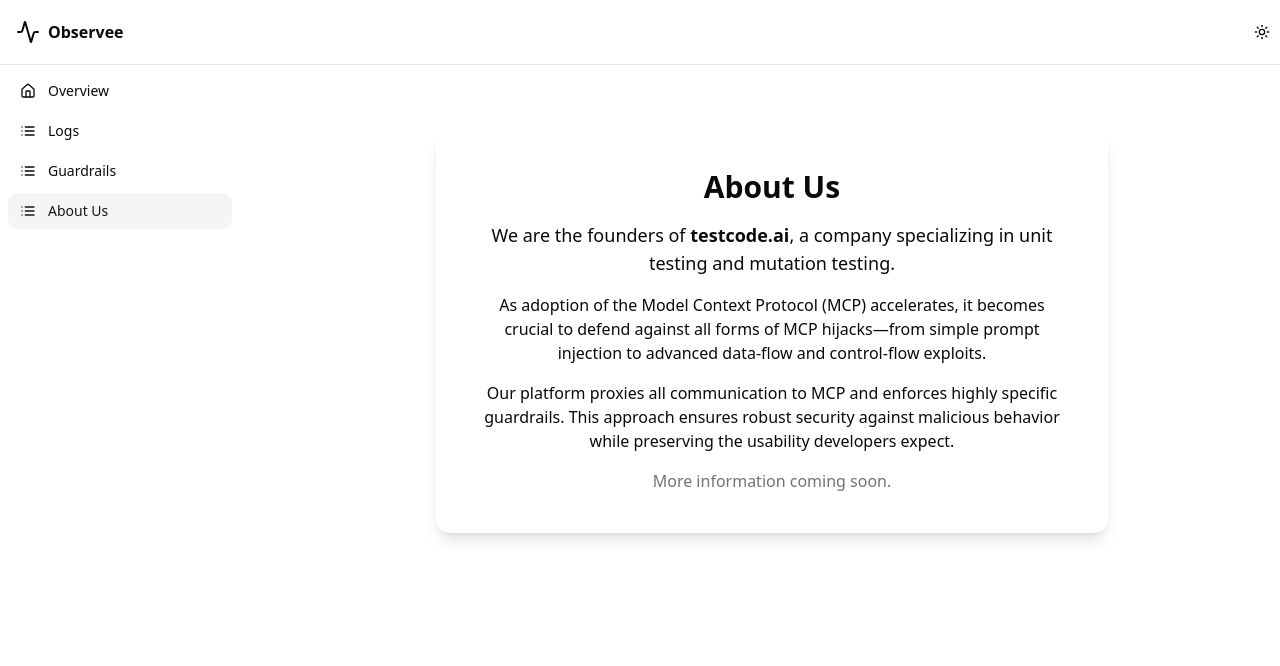
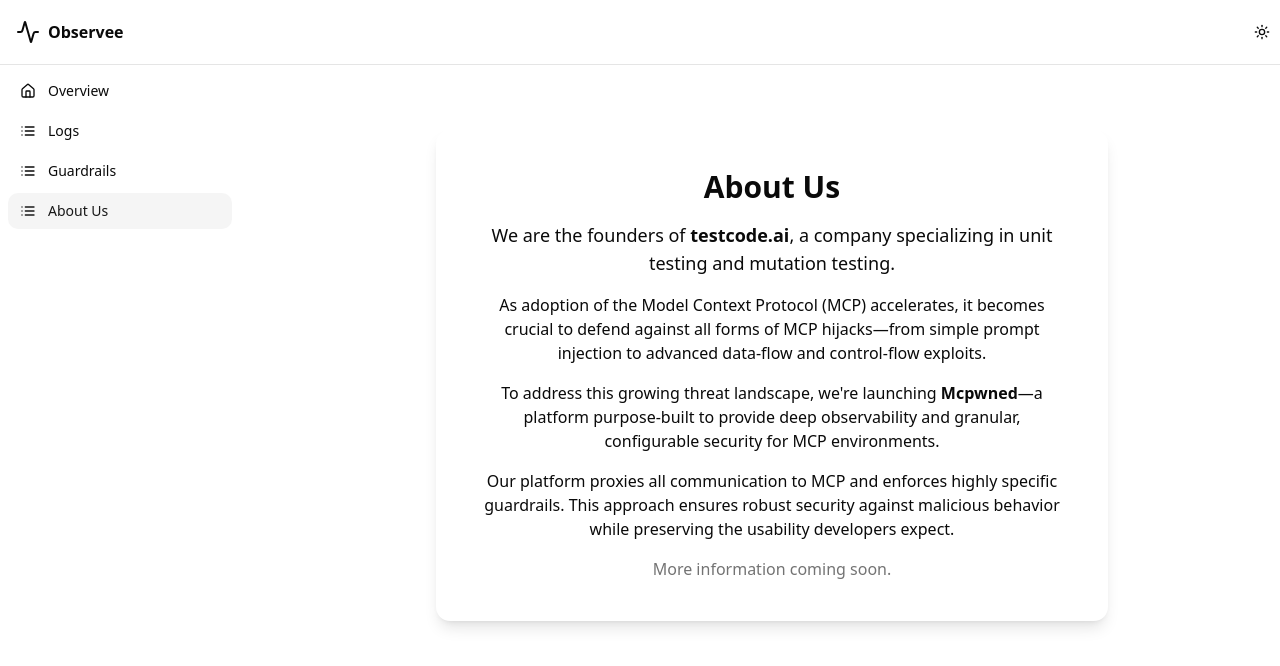
Before and after one commit to abilashraghuram/mcpwned-demo, a Next.js app in the folder frontend/: page /dashboard/about in a window 1280 px wide. Shown: the top 666 px of the page. Built offline with nearby package versions, Linux system fonts and the light colour scheme.

Commit message:
changes to about su

```diff
--- a/frontend/app/dashboard/about/page.tsx
+++ b/frontend/app/dashboard/about/page.tsx
@@ -13,6 +13,9 @@
             As adoption of the Model Context Protocol (MCP) accelerates, it becomes crucial to defend against all forms of MCP hijacks—from simple prompt injection to advanced data-flow and control-flow exploits.
           </p>
           <p className="mb-4 text-base text-center">
+            To address this growing threat landscape, we&#39;re launching <span className="font-semibold">Mcpwned</span>—a platform purpose-built to provide deep observability and granular, configurable security for MCP environments.
+          </p>
+          <p className="mb-4 text-base text-center">
             Our platform proxies all communication to MCP and enforces highly specific guardrails. This approach ensures robust security against malicious behavior while preserving the usability developers expect.
           </p>
           <p className="text-base text-center text-muted-foreground">More information coming soon.</p>
```
